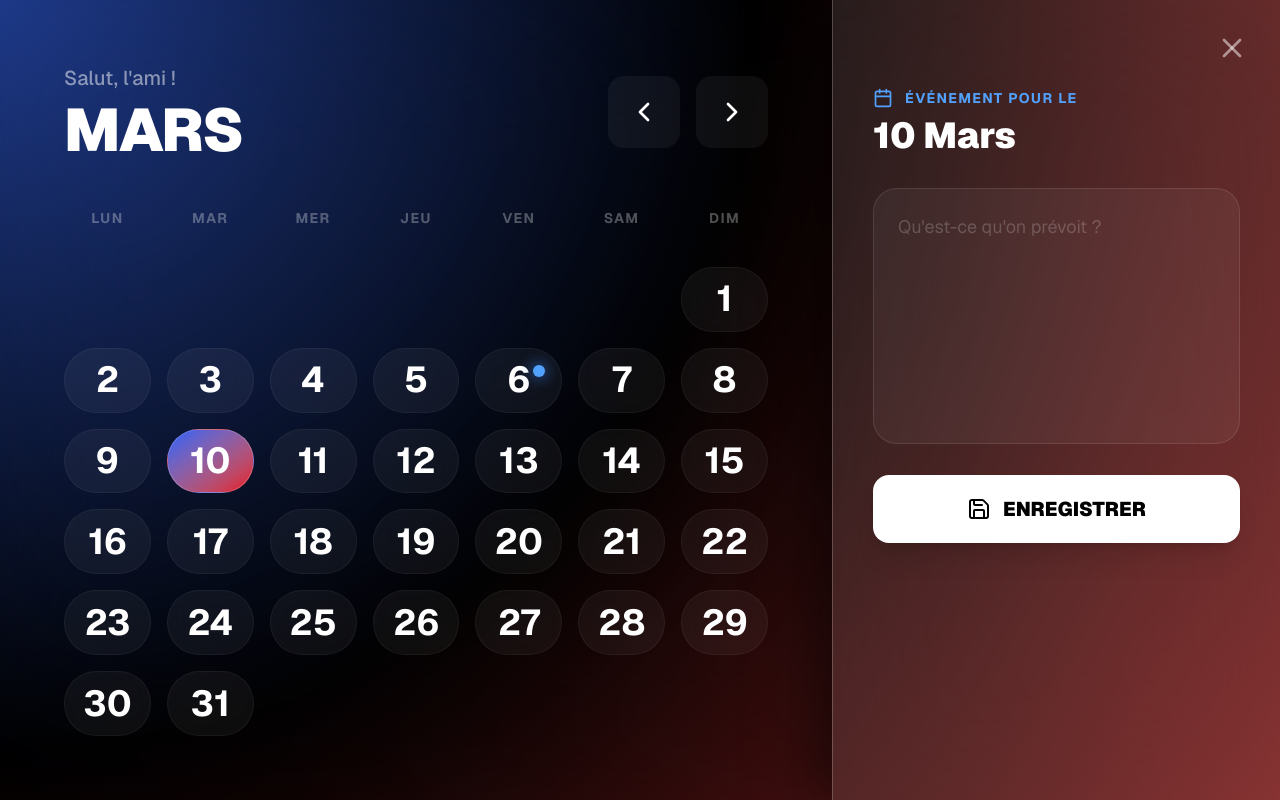
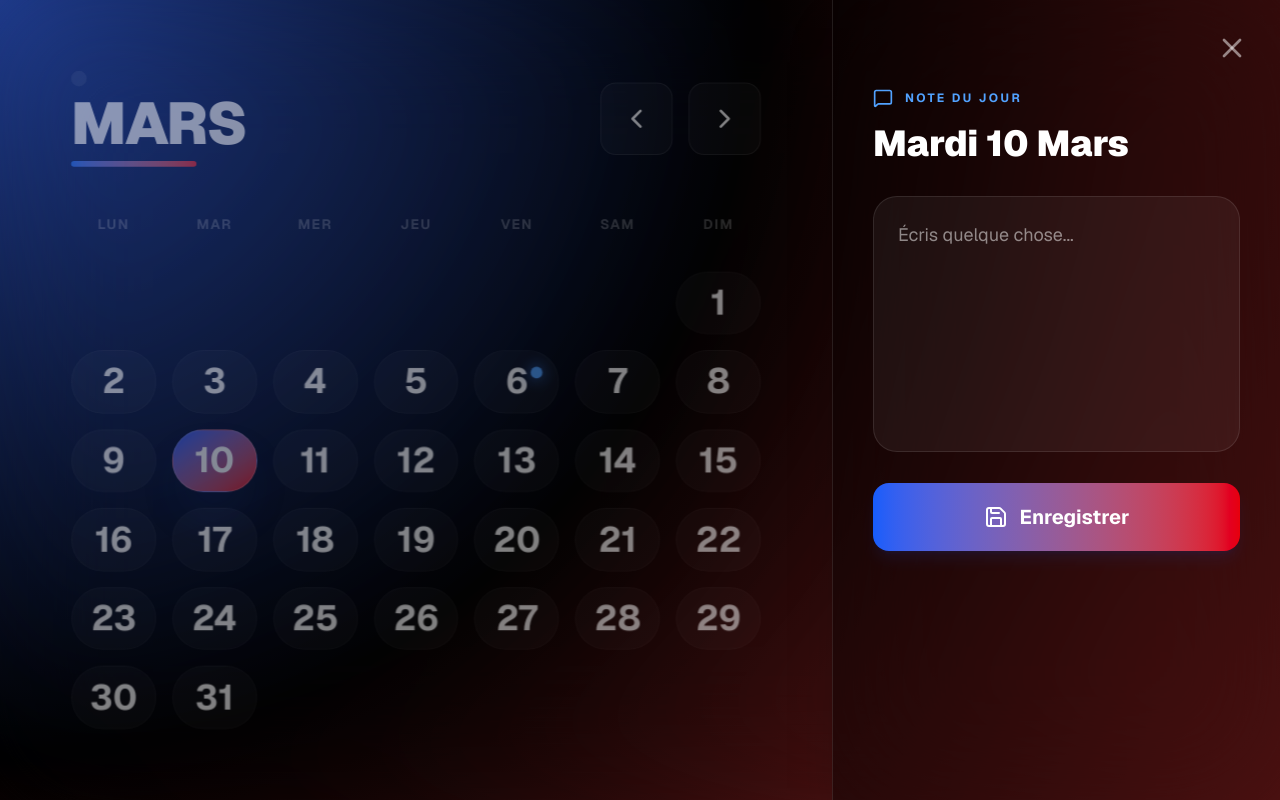
Before and after one commit to Anthonyz150/calendrare, a Next.js app: page / in a window 1280 px wide. Both pictures are taken after a click on the button "10". Built offline with nearby package versions, Linux system fonts and the light colour scheme; no server answers.

Commit message:
Calendrare

```diff
--- a/app/page.tsx
+++ b/app/page.tsx
@@ -6,7 +6,7 @@ import {
   startOfWeek, endOfWeek, isSameMonth, isSameDay, eachDayOfInterval
 } from 'date-fns';
 import { fr } from 'date-fns/locale';
-import { ChevronLeft, ChevronRight, X, Save, Calendar as CalendarIcon } from 'lucide-react';
+import { ChevronLeft, ChevronRight, X, Save, MessageSquare } from 'lucide-react';
 import { motion, AnimatePresence } from 'framer-motion';
 import { UserButton, useUser } from "@clerk/nextjs";
 
@@ -15,16 +15,27 @@ export default function RebirthCalendar() {
   const [selectedDate, setSelectedDate] = useState(new Date());
   const [direction, setDirection] = useState(0);
 
-  // NOUVEAUX ÉTATS POUR LES NOTES
+  // États pour le tiroir et les notes
   const [isDrawerOpen, setIsDrawerOpen] = useState(false);
   const [note, setNote] = useState("");
 
   const { user } = useUser();
 
+  const nextMonth = () => {
+    setDirection(1);
+    setCurrentMonth(addMonths(currentMonth, 1));
+  };
+
+  const prevMonth = () => {
+    setDirection(-1);
+    setCurrentMonth(subMonths(currentMonth, 1));
+  };
+
   const handleDateClick = (day: Date) => {
     setSelectedDate(day);
     setIsDrawerOpen(true);
-    // Ici on chargera plus tard la note depuis la base de données
+    // On réinitialise la note (on la chargera depuis Supabase plus tard)
+    setNote("");
   };
 
   const days = eachDayOfInterval({
@@ -35,28 +46,37 @@ export default function RebirthCalendar() {
   return (
     <main className="h-screen w-screen overflow-hidden bg-black flex font-sans relative">
 
-      {/* FOND CONSTANT */}
+      {/* LE FOND */}
       <div className="fixed inset-0 z-0">
         <div className="absolute inset-0 bg-[radial-gradient(circle_at_top_left,_#1e3a8a,_black,_#7f1d1d)]" />
         <div className="absolute inset-0 backdrop-blur-3xl opacity-50" />
       </div>
 
-      {/* PARTIE GAUCHE : LE CALENDRIER */}
-      <div className="relative z-10 flex flex-col h-full flex-1 p-8 md:p-16 transition-all duration-500">
+      {/* SECTION CALENDRIER (Flex-1 prend toute la place restante) */}
+      <div className={`relative z-10 flex flex-col h-full flex-1 p-8 md:p-16 transition-all duration-500 ${isDrawerOpen ? 'pr-4 opacity-50 scale-[0.98]' : ''}`}>
+
         <header className="flex items-center justify-between mb-12">
-          <motion.div key={currentMonth.getMonth()} initial={{ opacity: 0, y: 10 }} animate={{ opacity: 1, y: 0 }}>
-            <div className="flex items-center gap-4 mb-2">
+          <motion.div
+            key={currentMonth.getMonth()}
+            initial={{ opacity: 0, y: 10 }} animate={{ opacity: 1, y: 0 }}
+          >
+            <div className="flex items-center gap-4 mb-2 bg-white/10 p-2 rounded-full w-fit">
               <UserButton />
-              <h2 className="text-white/50 text-xl font-medium">Salut, {user?.firstName || "l'ami"} !</h2>
+              {user && <span className="text-white font-bold pr-2">{user.firstName}</span>}
             </div>
             <h1 className="text-6xl font-black text-white uppercase tracking-tight">
               {format(currentMonth, 'MMMM', { locale: fr })}
             </h1>
+            <div className="h-1.5 w-32 bg-gradient-to-r from-blue-500 to-red-500 mt-2 rounded-full" />
           </motion.div>
 
           <div className="flex gap-4">
-            <button onClick={() => { setDirection(-1); setCurrentMonth(subMonths(currentMonth, 1)); }} className="p-5 bg-white/5 hover:bg-white/10 rounded-2xl text-white transition-all"><ChevronLeft size={32} /></button>
-            <button onClick={() => { setDirection(1); setCurrentMonth(addMonths(currentMonth, 1)); }} className="p-5 bg-white/5 hover:bg-white/10 rounded-2xl text-white transition-all"><ChevronRight size={32} /></button>
+            <button onClick={prevMonth} className="p-5 bg-white/5 hover:bg-white/10 rounded-2xl border border-white/10 text-white transition-all active:scale-90">
+              <ChevronLeft size={32} />
+            </button>
+            <button onClick={nextMonth} className="p-5 bg-white/5 hover:bg-white/10 rounded-2xl border border-white/10 text-white transition-all active:scale-90">
+              <ChevronRight size={32} />
+            </button>
           </div>
         </header>
 
@@ -65,10 +85,10 @@ export default function RebirthCalendar() {
             <motion.div
               key={currentMonth.toString()}
               custom={direction}
-              initial={{ x: direction * 500, opacity: 0 }}
+              initial={{ x: direction * 800, opacity: 0 }}
               animate={{ x: 0, opacity: 1 }}
-              exit={{ x: direction * -500, opacity: 0 }}
-              transition={{ type: "spring", stiffness: 400, damping: 40 }}
+              exit={{ x: direction * -800, opacity: 0 }}
+              transition={{ type: "spring", stiffness: 450, damping: 35, opacity: { duration: 0.2 } }}
               className="grid grid-cols-7 gap-4 w-full h-full"
             >
               {['Lun', 'Mar', 'Mer', 'Jeu', 'Ven', 'Sam', 'Dim'].map((d) => (
@@ -84,13 +104,20 @@ export default function RebirthCalendar() {
                   <motion.button
                     key={idx}
                     whileHover={{ scale: 1.03 }}
+                    whileTap={{ scale: 0.97 }}
                     onClick={() => isCurrentMonth && handleDateClick(day)}
-                    className={`relative flex flex-col items-center justify-center rounded-[2rem] border transition-all
-                      ${isSelected ? 'bg-gradient-to-br from-blue-600 to-red-600 border-white/20' : isCurrentMonth ? 'bg-white/5 border-white/5 hover:border-white/20 backdrop-blur-md' : 'opacity-0 pointer-events-none'}
+                    className={`
+                      relative flex flex-col items-center justify-center rounded-[2rem] border transition-all duration-200
+                      ${isSelected
+                        ? 'bg-gradient-to-br from-blue-600 to-red-600 border-white/20 shadow-2xl shadow-blue-900/40'
+                        : isCurrentMonth ? 'bg-white/5 border-white/5 hover:border-white/20 backdrop-blur-md' : 'opacity-0 pointer-events-none'
+                      }
                     `}
                   >
                     <span className="text-4xl font-bold text-white">{format(day, 'd')}</span>
-                    {isToday && !isSelected && <div className="absolute top-4 right-4 h-3 w-3 bg-blue-400 rounded-full shadow-[0_0_15px_#3b82f6]" />}
+                    {isToday && !isSelected && (
+                      <div className="absolute top-4 right-4 h-3 w-3 bg-blue-400 rounded-full shadow-[0_0_15px_#3b82f6]" />
+                    )}
                   </motion.button>
                 );
               })}
@@ -99,45 +126,46 @@ export default function RebirthCalendar() {
         </div>
       </div>
 
-      {/* PARTIE DROITE : LE TIROIR (SIDEBAR) */}
+      {/* TIROIR LATÉRAL (SIDEBAR) */}
       <AnimatePresence>
         {isDrawerOpen && (
           <motion.div
-            initial={{ x: "100%" }}
+            initial={{ x: '100%' }}
             animate={{ x: 0 }}
-            exit={{ x: "100%" }}
+            exit={{ x: '100%' }}
             transition={{ type: "spring", damping: 25, stiffness: 200 }}
-            className="relative z-20 w-full max-w-md h-full bg-white/10 backdrop-blur-3xl border-l border-white/20 p-10 flex flex-col shadow-[-20px_0_50px_rgba(0,0,0,0.5)]"
+            className="relative z-30 w-full max-w-md h-full bg-black/40 backdrop-blur-3xl border-l border-white/10 p-10 flex flex-col shadow-2xl"
           >
             <button onClick={() => setIsDrawerOpen(false)} className="absolute top-8 right-8 text-white/50 hover:text-white transition-colors">
               <X size={32} />
             </button>
 
             <div className="mt-12">
-              <div className="flex items-center gap-3 text-blue-400 mb-2">
-                <CalendarIcon size={20} />
-                <span className="font-bold uppercase tracking-widest text-sm">Événement pour le</span>
+              <div className="flex items-center gap-3 text-blue-400 mb-4">
+                <MessageSquare size={20} />
+                <span className="font-bold uppercase tracking-[0.2em] text-xs">Note du jour</span>
               </div>
-              <h3 className="text-4xl font-black text-white capitalize mb-8">
-                {format(selectedDate, 'do MMMM', { locale: fr })}
+
+              <h3 className="text-4xl font-black text-white mb-8 capitalize">
+                {format(selectedDate, 'EEEE d MMMM', { locale: fr })}
               </h3>
 
               <textarea
                 value={note}
                 onChange={(e) => setNote(e.target.value)}
-                placeholder="Qu'est-ce qu'on prévoit ?"
-                className="w-full h-64 bg-white/5 border border-white/10 rounded-3xl p-6 text-white text-lg focus:outline-none focus:border-blue-500 transition-colors resize-none placeholder:text-white/20"
+                placeholder="Écris quelque chose..."
+                className="w-full h-64 bg-white/5 border border-white/10 rounded-3xl p-6 text-white text-lg focus:outline-none focus:border-red-500/50 transition-all resize-none mb-6"
               />
 
               <button
                 onClick={() => {
-                  alert("Bientôt sauvegardé dans Supabase !");
+                  alert("On va envoyer '" + note + "' vers Supabase !");
                   setIsDrawerOpen(false);
                 }}
-                className="mt-6 w-full py-5 bg-white text-black rounded-2xl font-black text-xl flex items-center justify-center gap-3 hover:bg-blue-500 hover:text-white transition-all active:scale-95 shadow-xl"
+                className="w-full py-5 bg-gradient-to-r from-blue-600 to-red-600 text-white rounded-2xl font-bold text-xl flex items-center justify-center gap-3 hover:scale-[1.02] active:scale-[0.98] transition-all shadow-lg shadow-blue-900/20"
               >
                 <Save size={24} />
-                ENREGISTRER
+                Enregistrer
               </button>
             </div>
           </motion.div>
```
